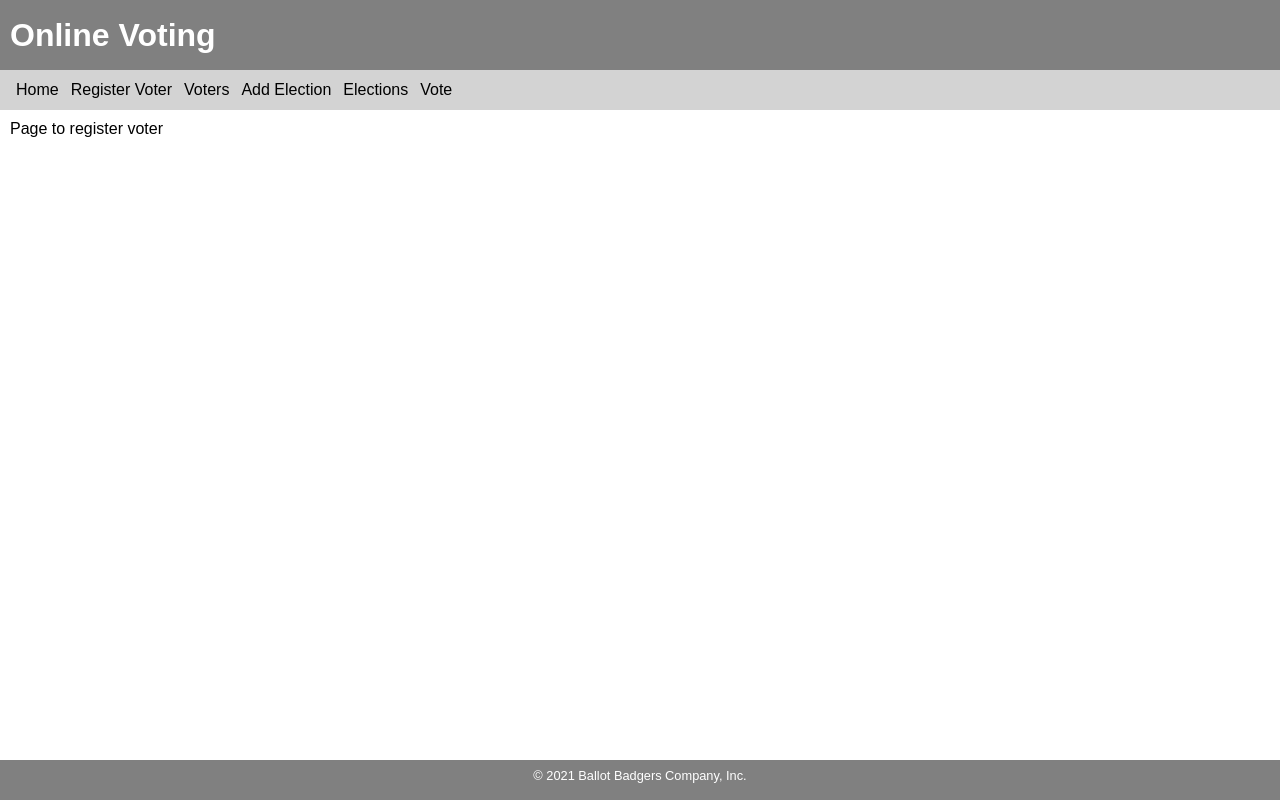
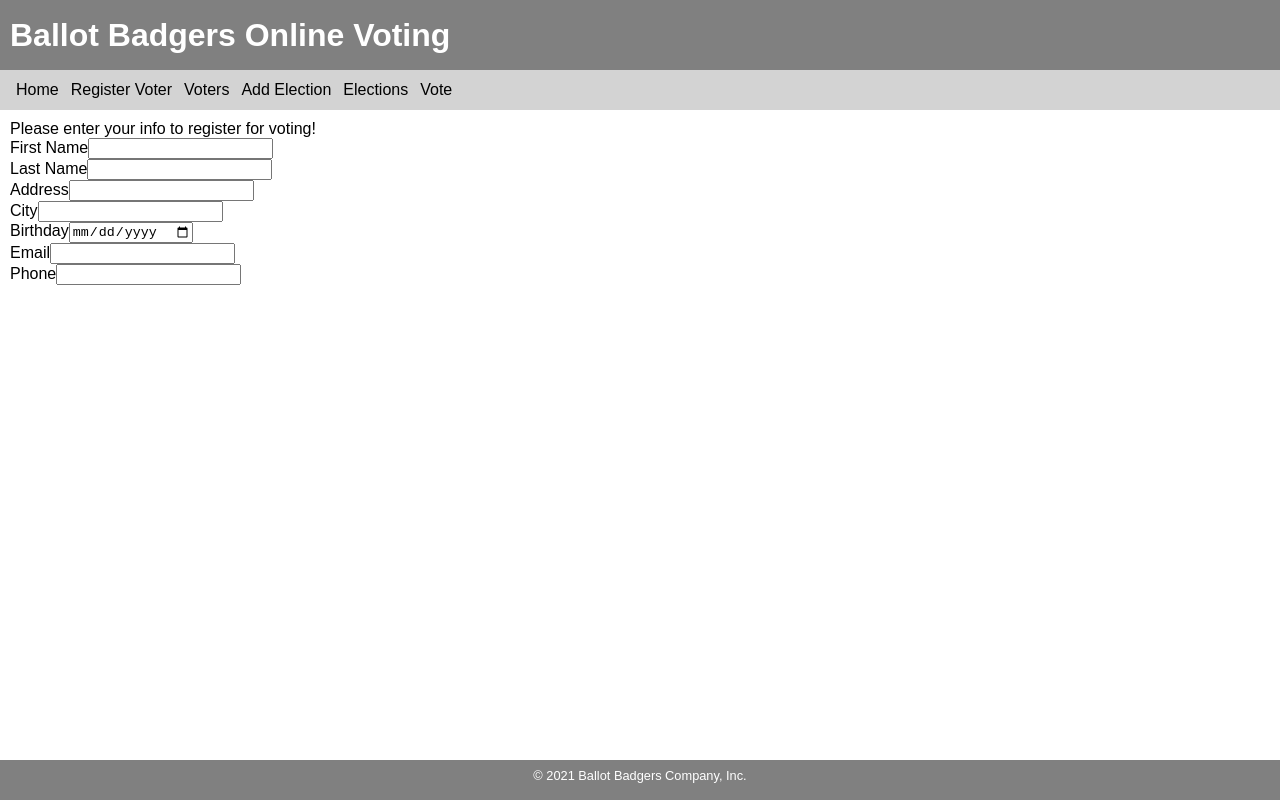
Before and after one commit to v3phung/ballot-badgers, a React (Create React App) app: page /register-voter in a window 1280 px wide. Built offline with nearby package versions, Linux system fonts and the light colour scheme.

Commit message:
WIP for register voter form

```diff
--- a/src/components/App.js
+++ b/src/components/App.js
@@ -3,16 +3,17 @@ import { Layout } from "./Layout";
 import { ToolHeader } from "./ToolHeader";
 import { ToolFooter } from "./ToolFooter";
 import { Menu } from "./Menu";
+import { RegisterVoterForm } from "./RegisterVoterForm";
 
 export const App = () => {
   return (
     <Router>
       <Layout>
-        <ToolHeader toolHeader="Online Voting" />
+        <ToolHeader toolHeader="Ballot Badgers Online Voting" />
         <Menu />
         <main>
           <Route path="/register-voter">
-            <div>Page to register voter</div>
+            <RegisterVoterForm />
           </Route>
           <Route path="/voters">
             <div>List voters</div>
--- /dev/null
+++ b/src/components/RegisterVoterForm.js
@@ -0,0 +1,94 @@
+import { useForm } from "../hooks/useForm";
+
+const getInitRegisterVoterForm = () => ({
+    "first-name": '',
+    "last-name": '',
+    "address": '',
+    "city": '',
+    "birthday": '',
+    "email": '',
+    "phone": '',
+
+});
+
+export const RegisterVoterForm = () => {
+    //const [ form, change, resetForm] = useForm(getInitRegistrationForm())
+    const [ change ] = useForm(getInitRegisterVoterForm());
+    return (
+        <form>
+            <div>
+                Please enter your info to register for voting!
+            </div>
+            <div>
+                <label htmlFor="first-name-input">First Name</label>
+                <input
+                    type="text"
+                    id="first-name-input"
+                    name="first-name"
+                    value={null}
+                    onChange={null}
+                />
+            </div>
+            <div>
+                <label htmlFor="last-name-input">Last Name</label>
+                <input
+                    type="text"
+                    id="last-name-input"
+                    name="last-name"
+                    value={null}
+                    onChange={null}
+                />
+            </div>
+            <div>
+                <label htmlFor="address-input">Address</label>
+                <input
+                    type="text"
+                    id="address-input"
+                    name="address"
+                    value={null}
+                    onChange={null}
+                />
+            </div>
+            <div>
+                <label htmlFor="city-input">City</label>
+                <input
+                    type="text"
+                    id="city-input"
+                    name="city"
+                    value={null}
+                    onChange={null}
+                />
+            </div>
+            <div>
+                <label htmlFor="birthday-input">Birthday</label>
+                <input
+                    type="date"
+                    id="birthday-input"
+                    name="birthday"
+                    value={null}
+                    onChange={change}
+                />
+            </div>
+            <div>
+                <label htmlFor="email-input">Email</label>
+                <input
+                    type="text"
+                    id="email-input"
+                    name="email"
+                    value={null}
+                    onChange={change}
+                />
+            </div>
+            <div>
+                <label htmlFor="phone-input">Phone</label>
+                <input
+                    type="text"
+                    id="phone-input"
+                    name="phone"
+                    value={null}
+                    onChange={change}
+                />
+            </div>
+        </form>
+    );
+};
--- /dev/null
+++ b/src/hooks/useForm.js
@@ -0,0 +1,16 @@
+import { useState } from 'react';
+
+export const useForm = (initialForm) => {
+    const [ form, setForm ] = useState({...initialForm});
+
+    const change = e => {
+        setForm({
+            ...form,
+            [e.target.name]: [e.target.value],
+        });
+    };
+
+    const resetForm = () => setForm({...initialForm});
+
+    return [ form, change, resetForm ];
+};
```
